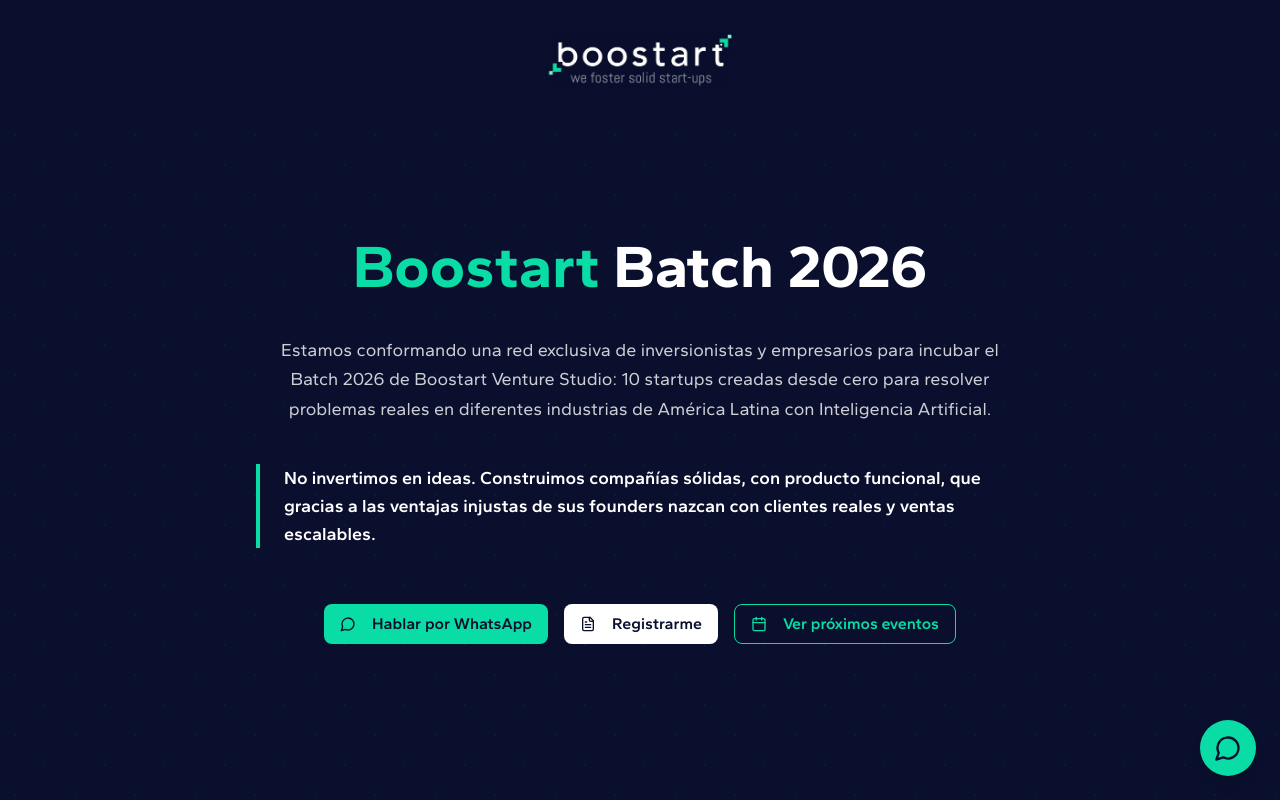
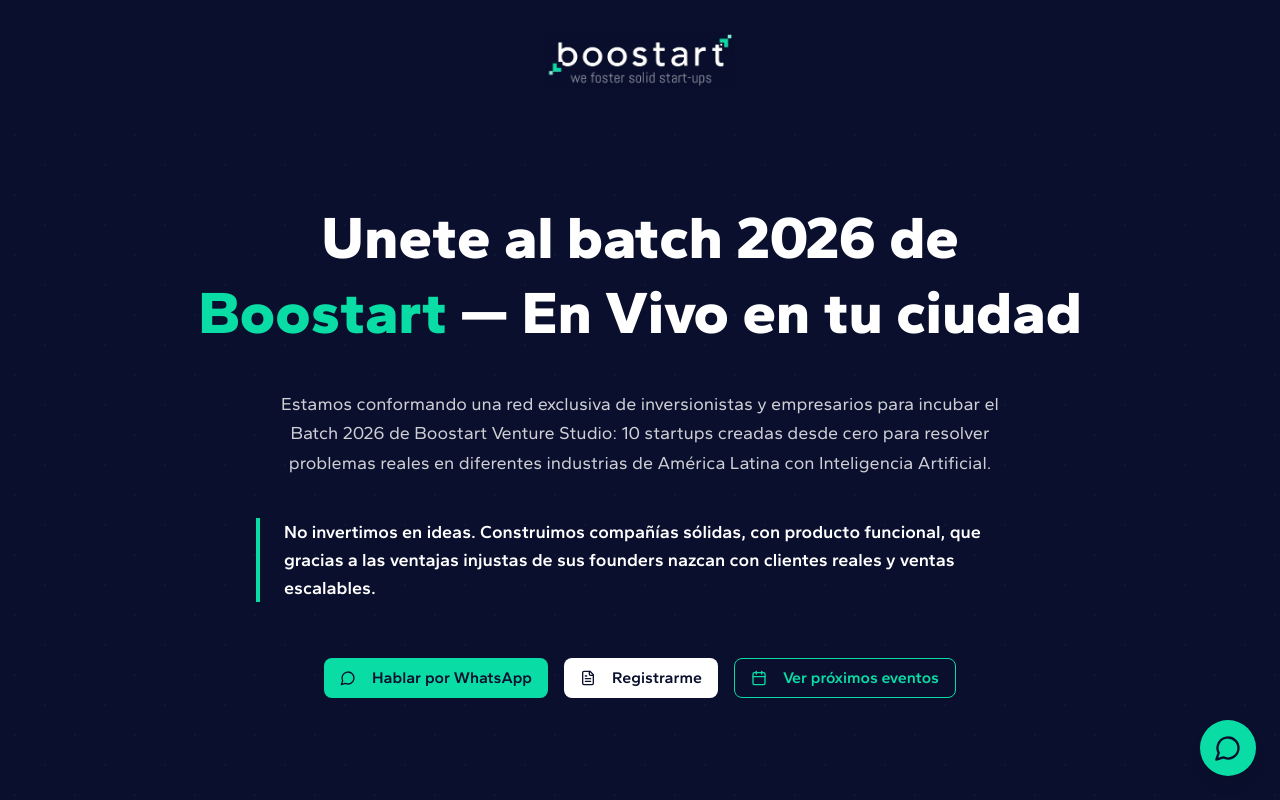
Before and after one commit to edwardneira-lab/v0-landing1, a Next.js app: page / in a window 1280 px wide. Shown: the top 800 px of the page. Built offline with nearby package versions, Linux system fonts and the light colour scheme.

Commit message:
feat: update hero component title to match new design
Change main title text and styling to match reference image.

```diff
--- a/components/landing/hero.tsx
+++ b/components/landing/hero.tsx
@@ -31,8 +31,10 @@ export function Hero() {
           <div className="text-center max-w-4xl mx-auto">
 
           {/* Headline */}
-          <h1 className="text-3xl sm:text-5xl lg:text-6xl font-bold text-white mb-8 sm:mb-10 text-balance">
-            <span className="text-caribbean-green">Boostart</span> Batch 2026
+          <h1 className="text-3xl sm:text-5xl lg:text-6xl font-extrabold text-white mb-8 sm:mb-10 text-balance leading-tight">
+            {'Unete al batch 2026 de '}
+            <span className="text-caribbean-green">Boostart</span>
+            {' \u2014 En Vivo en tu ciudad'}
           </h1>
 
           {/* Description */}
```
